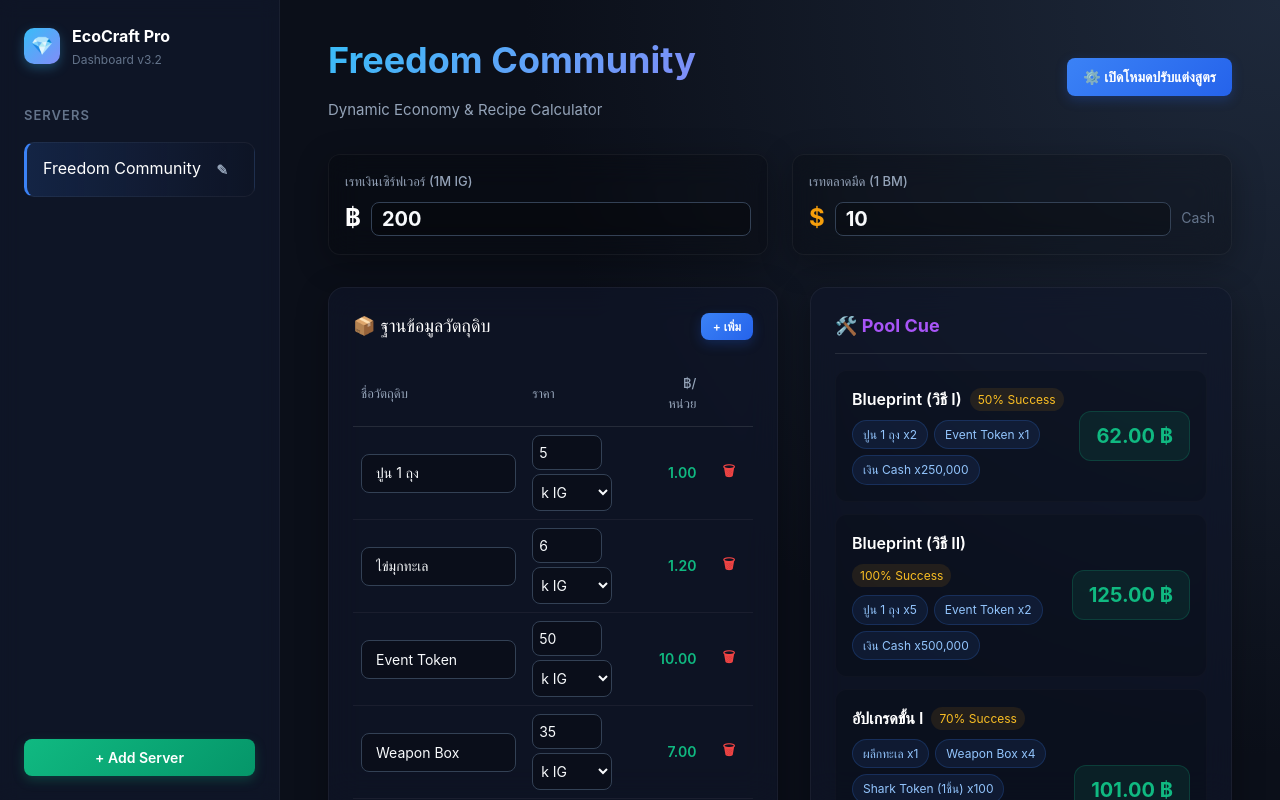
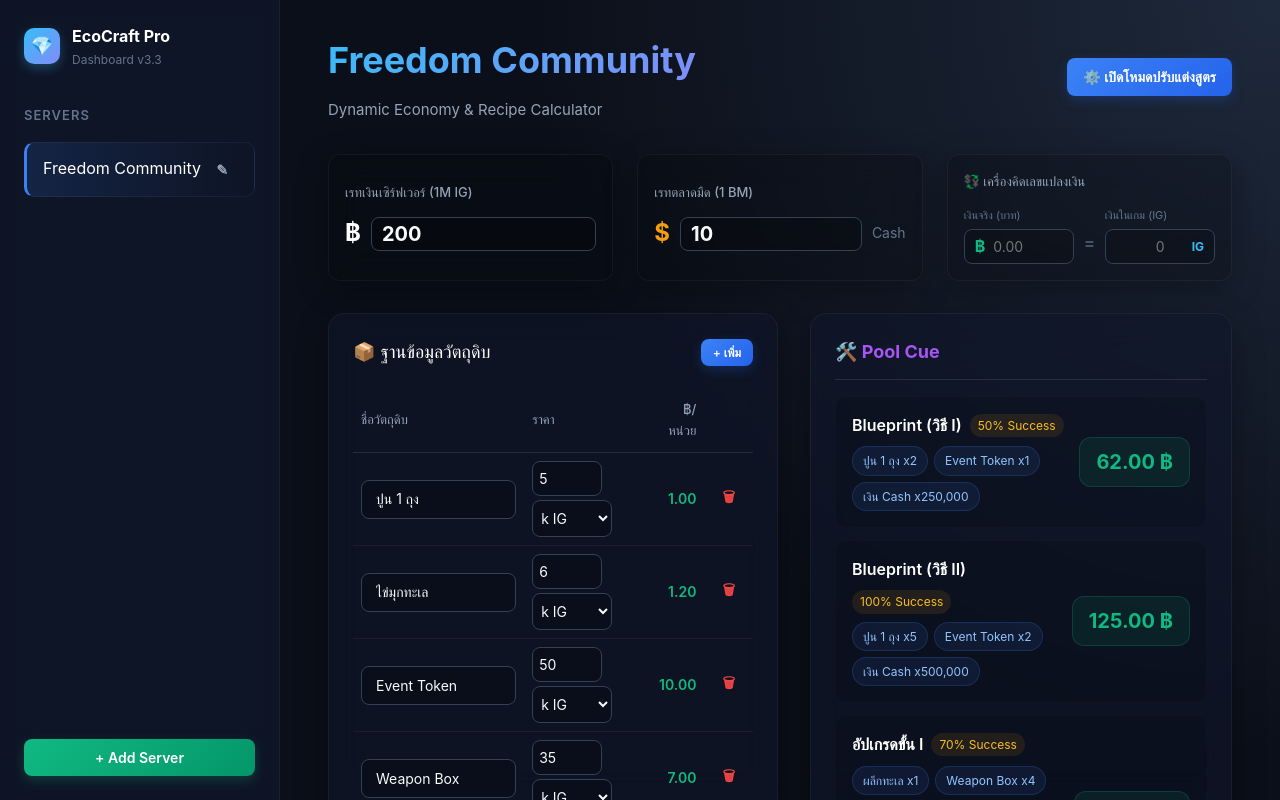
Before and after one commit to NelNsata/ecocraft-desktop, a React (Vite) app in the folder src/renderer/: page / in a window 1280 px wide. Built offline with nearby package versions, Linux system fonts and the light colour scheme.

Commit message:
เพิ่มระบบเทียบค่าเงิน

```diff
--- a/src/renderer/src/UltimateCraftingDashboard.jsx
+++ b/src/renderer/src/UltimateCraftingDashboard.jsx
@@ -106,6 +106,7 @@ const globalStyle = `
     padding: 16px;
     display: flex;
     flex-direction: column;
+    justify-content: center;
     gap: 8px;
   }
 
@@ -160,7 +161,7 @@ const globalStyle = `
 
   .top-stats-grid {
     display: grid;
-    grid-template-columns: repeat(auto-fit, minmax(250px, 1fr));
+    grid-template-columns: repeat(auto-fit, minmax(280px, 1fr));
     gap: 24px;
     margin-bottom: 32px;
   }
@@ -225,15 +226,42 @@ export default function UltimateCraftingDashboard() {
   const [editingCityId, setEditingCityId] = useState(null);
   const [editCityName, setEditCityName] = useState('');
 
-  // State ใหม่สำหรับกล่องเพิ่มหมวดหมู่
   const [showNewCatInput, setShowNewCatInput] = useState(false);
   const [newCatName, setNewCatName] = useState('');
+
+  // --- State สำหรับเครื่องคิดเลขแปลงเงิน ---
+  const [calcTHB, setCalcTHB] = useState('');
+  const [calcIG, setCalcIG] = useState('');
+
+  const activeCity = cities.find(c => c.id === activeCityId) || cities[0];
+
+  // รีเซ็ตเครื่องคิดเลขเมื่อเปลี่ยนเมืองหรือมีการแก้เรทเงิน (ป้องกันตัวเลขค้างผิดเรท)
+  useEffect(() => {
+    setCalcTHB('');
+    setCalcIG('');
+  }, [activeCityId, activeCity?.igRate]);
 
   useEffect(() => {
     localStorage.setItem('craftingProData', JSON.stringify(cities));
   }, [cities]);
 
-  const activeCity = cities.find(c => c.id === activeCityId) || cities[0];
+  // ฟังก์ชันคำนวณเงินบาท -> IG
+  const handleTHBChange = (val) => {
+    setCalcTHB(val);
+    if (!val || Number(val) <= 0) { setCalcIG(''); return; }
+    const numTHB = Number(val);
+    const numIG = numTHB * (1000000 / activeCity.igRate);
+    setCalcIG(numIG > 0 ? numIG.toFixed(0) : '');
+  };
+
+  // ฟังก์ชันคำนวณ IG -> เงินบาท
+  const handleIGChange = (val) => {
+    setCalcIG(val);
+    if (!val || Number(val) <= 0) { setCalcTHB(''); return; }
+    const numIG = Number(val);
+    const numTHB = (numIG / 1000000) * activeCity.igRate;
+    setCalcTHB(numTHB > 0 ? numTHB.toFixed(2) : '');
+  };
 
   const handleAddCity = () => {
     const newCity = { ...activeCity, id: Date.now(), name: 'New Server' };
@@ -289,7 +317,6 @@ export default function UltimateCraftingDashboard() {
 
   const categories = Array.from(new Set(activeCity.recipes.map(r => r.category)));
 
-  // ฟังก์ชันเพิ่มหมวดหมู่ใหม่
   const handleAddNewCategory = () => {
     if(newCatName.trim()) {
       updateCity(c => ({...c, recipes: [...c.recipes, { id: `r_${Date.now()}`, name: 'สูตรใหม่', category: newCatName.trim(), chance: 100, ingredients: [] }]}));
@@ -309,7 +336,7 @@ export default function UltimateCraftingDashboard() {
             <div style={{ background: 'linear-gradient(135deg, #38bdf8, #818cf8)', width: '36px', height: '36px', borderRadius: '10px', display: 'flex', alignItems: 'center', justifyContent: 'center', fontSize: '18px', boxShadow: '0 4px 12px rgba(56,189,248,0.3)', flexShrink: 0 }}>💎</div>
             <div>
               <div style={{ fontWeight: 'bold', fontSize: '16px', color: '#fff' }}>EcoCraft Pro</div>
-              <div style={{ fontSize: '12px', color: '#64748b' }}>Dashboard v3.2</div>
+              <div style={{ fontSize: '12px', color: '#64748b' }}>Dashboard v3.3</div>
             </div>
           </div>
 
@@ -356,21 +383,49 @@ export default function UltimateCraftingDashboard() {
 
             {/* Economy Rates (Top Row) */}
             <div className="top-stats-grid">
+              {/* แผง 1: เรทเงิน */}
               <div className="glass-panel stat-card">
-                <div style={{ color: '#94a3b8', fontSize: '13px', fontWeight: '500' }}>เรทเงินเซิร์ฟเวอร์ (1M IG)</div>
+                <div style={{ color: '#94a3b8', fontSize: '13px', fontWeight: '500', marginBottom: '4px' }}>เรทเงินเซิร์ฟเวอร์ (1M IG)</div>
                 <div style={{ display: 'flex', alignItems: 'center', gap: '10px' }}>
                   <span style={{ fontSize: '24px', fontWeight: 'bold', color: '#fff' }}>฿</span>
                   <input type="number" className="pro-input" style={{ fontSize: '20px', fontWeight: 'bold', padding: '4px 10px' }} value={activeCity.igRate} onChange={e => updateCity(c => ({...c, igRate: Number(e.target.value)}))} />
                 </div>
               </div>
+
+              {/* แผง 2: ตลาดมืด */}
               <div className="glass-panel stat-card">
-                <div style={{ color: '#94a3b8', fontSize: '13px', fontWeight: '500' }}>เรทตลาดมืด (1 BM)</div>
+                <div style={{ color: '#94a3b8', fontSize: '13px', fontWeight: '500', marginBottom: '4px' }}>เรทตลาดมืด (1 BM)</div>
                 <div style={{ display: 'flex', alignItems: 'center', gap: '10px' }}>
                   <span style={{ fontSize: '24px', fontWeight: 'bold', color: '#f59e0b' }}>$</span>
                   <input type="number" className="pro-input" style={{ fontSize: '20px', fontWeight: 'bold', padding: '4px 10px' }} value={activeCity.bmToCash} onChange={e => updateCity(c => ({...c, bmToCash: Number(e.target.value)}))} />
                   <span style={{ color: '#64748b', fontSize: '14px' }}>Cash</span>
                 </div>
               </div>
+
+              {/* แผง 3: เครื่องคิดเลขแปลงเงิน (ใหม่!) */}
+              <div className="glass-panel stat-card" style={{ gridColumn: 'span 1' }}>
+                <div style={{ color: '#94a3b8', fontSize: '13px', fontWeight: '500', marginBottom: '8px', display: 'flex', alignItems: 'center', gap: '6px' }}>
+                  💱 เครื่องคิดเลขแปลงเงิน
+                </div>
+                <div style={{ display: 'flex', gap: '10px', alignItems: 'center' }}>
+                  <div style={{ flex: 1 }}>
+                    <div style={{ fontSize: '11px', color: '#64748b', marginBottom: '4px' }}>เงินจริง (บาท)</div>
+                    <div style={{ display: 'flex', alignItems: 'center', background: 'rgba(0,0,0,0.2)', borderRadius: '8px', border: '1px solid #334155', paddingLeft: '10px' }}>
+                      <span style={{ color: '#10b981', fontWeight: 'bold' }}>฿</span>
+                      <input type="number" className="pro-input" style={{ border: 'none', background: 'transparent', padding: '8px' }} value={calcTHB} onChange={e => handleTHBChange(e.target.value)} placeholder="0.00" />
+                    </div>
+                  </div>
+                  <div style={{ color: '#475569', marginTop: '16px', fontWeight: 'bold' }}>=</div>
+                  <div style={{ flex: 1 }}>
+                    <div style={{ fontSize: '11px', color: '#64748b', marginBottom: '4px' }}>เงินในเกม (IG)</div>
+                    <div style={{ display: 'flex', alignItems: 'center', background: 'rgba(0,0,0,0.2)', borderRadius: '8px', border: '1px solid #334155', paddingRight: '10px' }}>
+                      <input type="number" className="pro-input" style={{ border: 'none', background: 'transparent', padding: '8px', textAlign: 'right' }} value={calcIG} onChange={e => handleIGChange(e.target.value)} placeholder="0" />
+                      <span style={{ color: '#38bdf8', fontWeight: 'bold', fontSize: '12px', marginLeft: '4px' }}>IG</span>
+                    </div>
+                  </div>
+                </div>
+              </div>
+
             </div>
 
             {/* Main Layout Grid */}
@@ -494,7 +549,6 @@ export default function UltimateCraftingDashboard() {
                   </div>
                 ))}
 
-                {/* เปลี่ยนจาก prompt() เป็น Inline Input */}
                 {isRecipeEditMode && (
                   <div className="glass-panel" style={{ display: 'flex', justifyContent: 'center', alignItems: 'center', borderStyle: 'dashed', background: 'rgba(255,255,255,0.02)', padding: '24px' }}>
                     {!showNewCatInput ? (
```
